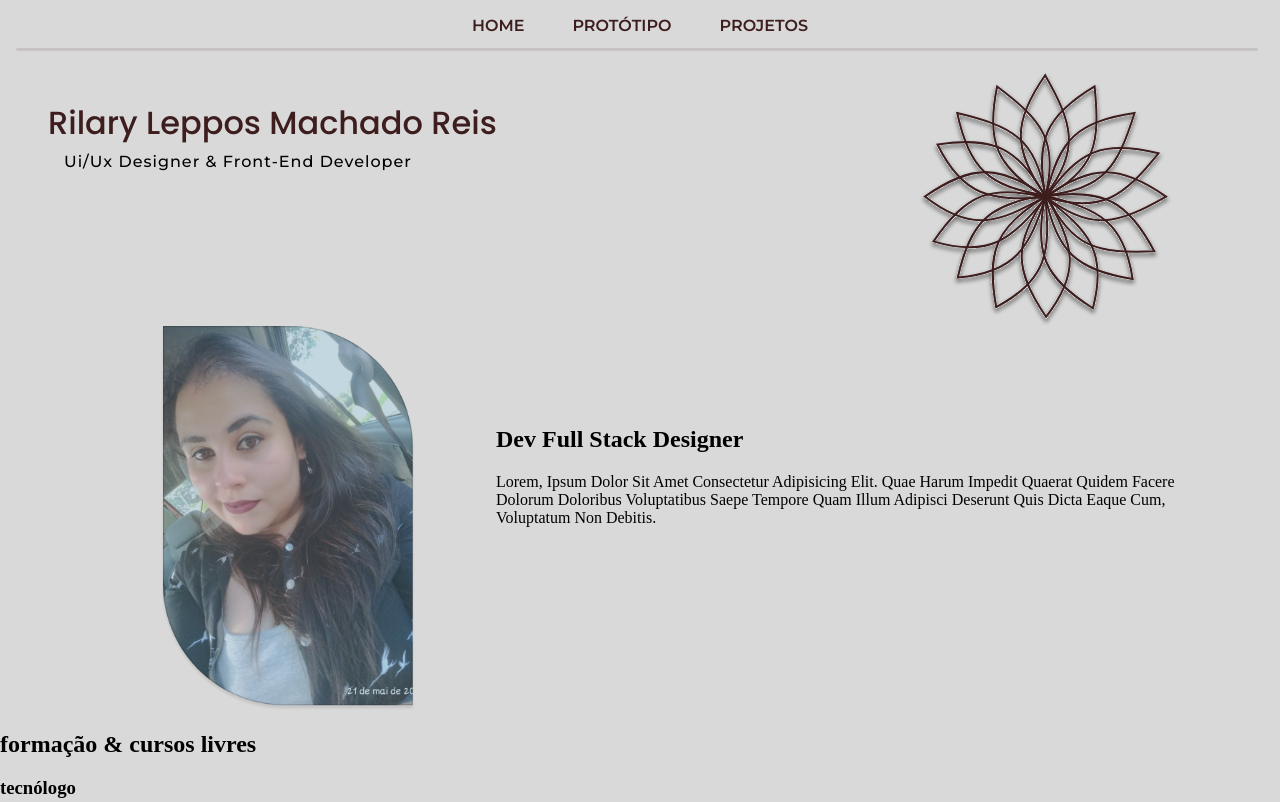
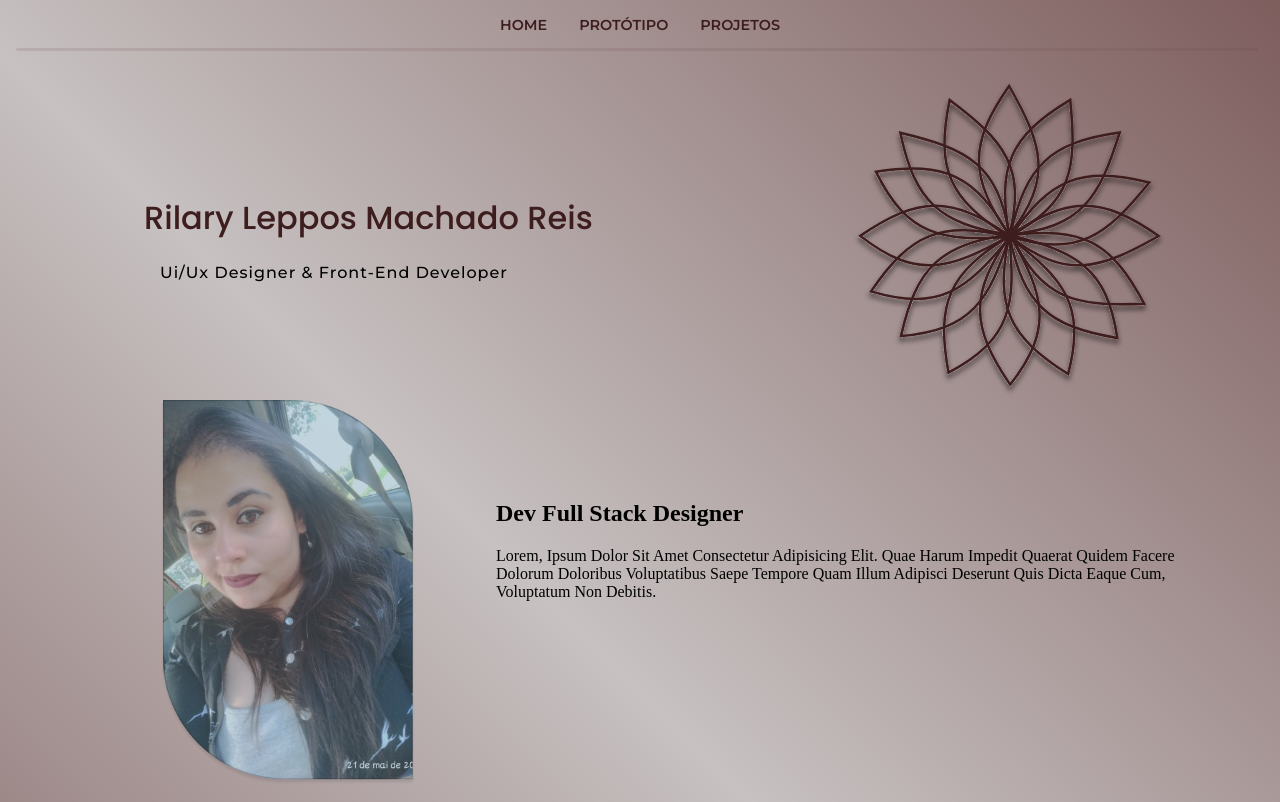
Before and after one commit to rilaryleppos/portfolio_, a plain HTML site: page pages/index.html in a window 1280 px wide. Shown: the top 802 px of the page. Drawn offline with Linux system fonts and the light colour scheme.

Commit message:
modificações finais Header

```diff
--- /dev/null
+++ b/css/apresentação.css
@@ -0,0 +1,18 @@
+.apresentaçao{
+   display: flex;
+}
+
+.subtitulo-apresentaçao{
+   text-transform: capitalize;
+   margin-left: 5rem;
+   margin-top: 5rem;
+}
+
+.subtitulo-apresentaçao p{
+   width: 700px;
+}
+
+.foto-perfil{
+   max-width: 20%;
+   margin-left: 10rem;
+}
--- /dev/null
+++ b/css/body.css
@@ -0,0 +1,6 @@
+body{
+    display: grid;
+    margin: 0;
+    background: linear-gradient(45deg,  #7e5d5d, #c7c1c1, #7e5d5d);
+    background-repeat: no-repeat;
+}
--- /dev/null
+++ b/css/footer.css
@@ -0,0 +1,12 @@
+.footer p{
+   display: flex;
+   flex-wrap: wrap;
+   justify-content: center;
+   margin-bottom: 5px;
+   color: rgba(34, 14, 14, 0.50);
+   font-family: Montserrat;
+   font-size: 14px;
+   font-style: normal;
+   font-weight: 400;
+   line-height: normal;
+}
--- /dev/null
+++ b/css/header.css
@@ -0,0 +1,48 @@
+.titulo{
+   display: grid;
+   grid-template-columns: 2fr 1fr;
+}
+
+.titulo-principal::before{
+   content: "";
+   background: #664444;
+   opacity: 15%;
+   width: 97%;
+   height: 2.5px;
+   position: absolute;
+   border-radius: 5px;
+   top: 3rem;
+   left: 1rem;
+}
+
+.titulo-principal{
+   display: flex;
+   grid-template-columns: 1fr 1fr;
+   grid-column: 1;
+   font-family: Poppins;
+   color: #3d1d1d;
+   font-weight: 500;
+   font-size: 2rem;
+   text-transform: capitalize;
+   margin-top: 9rem;
+   margin-left: 9rem;
+}
+
+.paragrafo-principal{
+   grid-template-columns: 2fr 1fr;
+   grid-column: 1;
+   grid-row: inherit;
+   font-family: Montserrat;
+   font-weight: 500;
+   font-size: 1rem;
+   letter-spacing: 1px;
+   text-transform: capitalize;
+   margin-left: 10rem;
+}
+
+.logomarca-flor {
+   position:relative;
+   grid-column: 2;
+   grid-row: 1;
+   margin-top: 2rem;
+}
--- /dev/null
+++ b/css/menu.css
@@ -0,0 +1,25 @@
+.menu-itens {
+   font-family: Montserrat;
+   font-size: 0.90rem;
+   display: flex;
+   flex-wrap: wrap;
+   justify-content: center;
+   font-weight: 600;
+   text-decoration: none;
+   text-transform: uppercase;
+}
+
+a {
+   color: #3d1d1d;
+   text-decoration: none;
+}
+
+ul{
+   list-style: none;
+   margin: 0px;
+   padding: 0px;
+}
+
+li {
+   padding: 1rem;
+}
--- a/css/style.css
+++ /dev/null
@@ -1,113 +0,0 @@
-body{
-    margin: 0;
-    background-color: #d9d9d9;
-}
-
-.menu-itens {
-    font-family: Montserrat;
-    display: flex;
-    flex-wrap: wrap;
-    gap: 1rem;
-    justify-content: center;
-}
-
-a {
-    font-weight: 600;
-    color: #3d1d1d;
-    text-decoration: none;
-    text-transform: uppercase;
-}
-
-ul{
-    list-style: none;
-    margin: 0px;
-    padding: 0px;
-}
-
-li {
-    display: inline;
-    padding: 1rem;
-}
-
-.titulo-principal::before{
-    content: "";
-    background: #664444;
-    opacity: 15%;
-    width: 97%;
-    height: 2.5px;
-    position: absolute;
-    border-radius: 5px;
-    top: 3rem;
-    left: 1rem;
-}
-
-.titulo-principal{
-    font-family: Poppins;
-    color: #3d1d1d;
-    font-weight: 500;
-    font-size: 2rem;
-    text-transform: capitalize;
-    margin-top: 3rem;
-    margin-left: 3rem;
-    grid-column: 1/-1;
-}
-
-.paragrafo-principal{
-    font-family: Montserrat;
-    font-weight: 500;
-    font-size: 1rem;
-    letter-spacing: 1px;
-    text-transform: capitalize;
-    grid-column: 1;
-    margin-top: -1rem;
-    margin-left: 4rem;
-}
-
-.header-nome{
-    display: grid;
-    grid-template-columns: 1fr 1fr;
-}
-
-.logomarca-flor{
-    max-width: 70%;
-    display: grid;
-    grid-column: 3;
-    margin-top: -6rem;
-    margin-right: 3rem;
-}
-
-.apresentaçao{
-    display: flex;
-}
-
-.subtitulo-apresentaçao{
-    text-transform: capitalize;
-
-    margin-left: 5rem;
-    margin-top: 5rem;
-}
-
-.subtitulo-apresentaçao p{
-    width: 700px;
-}
-
-.foto-perfil{
-    max-width: 20%;
-    margin-left: 10rem;
-
-}
-
-
-
-.footer p{
-    display: flex;
-    flex-wrap: wrap;
-    justify-content: center;
-    margin-bottom: 5px;
-    color: rgba(34, 14, 14, 0.50);
-    font-family: Montserrat;
-    font-size: 14px;
-    font-style: normal;
-    font-weight: 400;
-    line-height: normal;
-}
--- a/pages/index.html
+++ b/pages/index.html
@@ -5,8 +5,14 @@
         <meta name="viewport" content="width=device-width, initial-scale=1.0">
         <link rel="shortcut icon" href="/img/favicon.svg" type="image/x-icon">
         <title>Home | Portfólio</title>
-        <!--Arquivo Css-->
-        <link rel="stylesheet" href="/css/style.css">
+        <!--Arquivos Css-->
+        <link rel="stylesheet" href="/css/body.css">
+        <link rel="stylesheet" href="/css/menu.css">
+        <link rel="stylesheet" href="/css/header.css">
+        <link rel="stylesheet" href="/css/apresentação.css">
+        <link rel="stylesheet" href="/css/formação.css">
+        <link rel="stylesheet" href="/css/contato.css">
+        <link rel="stylesheet" href="/css/footer.css">
         <!--Fontes Utilizadas-->
         <link rel="preconnect" href="https://fonts.googleapis.com">
         <link rel="preconnect" href="https://fonts.gstatic.com" crossorigin>
@@ -17,7 +23,7 @@
 
     </head>
     <body>
-        <header class="header">
+        <header>
             <nav>
                 <ul class="menu-itens">
                     <li><a href="#">home</a></li>
@@ -25,10 +31,14 @@
                     <li><a href="#">projetos</a></li>
                 </ul>
             </nav>
-            <div class="header-nome">
-                <h1 class="titulo-principal">rilary leppos machado reis</h1>
-                <p class="paragrafo-principal">ui/ux designer & front-end developer</p>
-                <img class="logomarca-flor" src="/img/florMaior.svg" alt="logo-flor-maior">
+            <div class="titulo">
+                <div>
+                    <h1 class=" titulo-principal">rilary leppos machado reis</h1>
+                    <p class="paragrafo-principal">ui/ux designer & front-end developer</p>
+                </div>
+                <div>
+                    <img class="logomarca-flor" src="/img/florMaior.svg" alt="logo-flor-maior">
+                </div>
             </div>
         </header>
 
```
Also changed, not shown: css/contato.css (added), css/formação.css (added).
